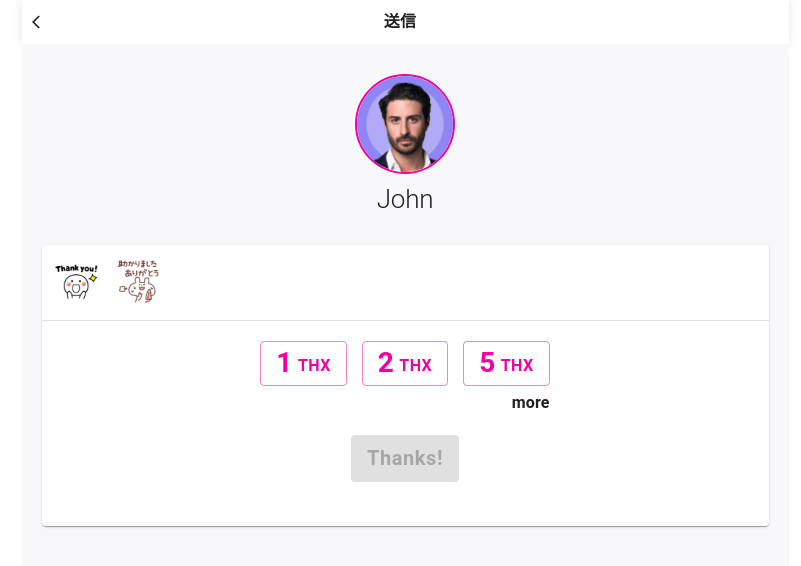
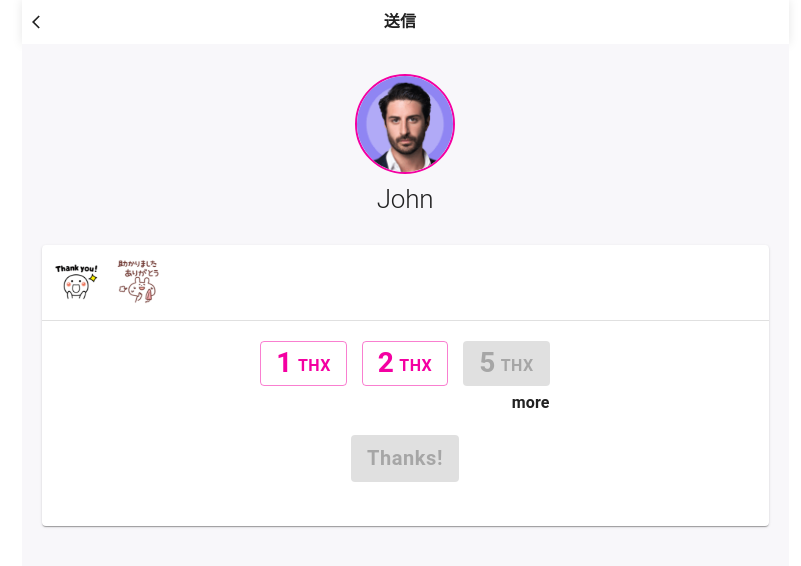
Before and after one commit to thanklet/mock-dapp-prototype, a React (Vite) app: page /app/1/thanks/send/1 in a window 1280 px wide. Shown: the top 566 px of the page, without its empty margins (235-1036 px from the left). Built offline with nearby package versions, Linux system fonts and the light colour scheme.

Commit message:
feat: #8 thanksでボタンのdisableとsliderのmaxを指定する

```diff
--- a/src/features/app/thanks/send/components/send.tsx
+++ b/src/features/app/thanks/send/components/send.tsx
@@ -11,6 +11,8 @@ import { Typography } from "@/components/ui/typography";
 import { Add, Remove } from "@mui/icons-material";
 import { Box, Stack } from "@mui/material";
 import { useState } from "react";
+
+const THANKS = 3;
 
 const EMOJI_DATA = [
   {
@@ -47,14 +49,18 @@ export const Send = () => {
     value: string;
     url: string;
   } | null>(null);
-  const [thanksButtons, setThanksButtons] =
-    useState<
-      {
-        value: string;
-        isSelected: boolean;
-        isDisabled: boolean;
-      }[]
-    >(BUTTON_DATA);
+  const [thanksButtons, setThanksButtons] = useState<
+    {
+      value: string;
+      isSelected: boolean;
+      isDisabled: boolean;
+    }[]
+  >(
+    BUTTON_DATA.map((button) => ({
+      ...button,
+      isDisabled: button.value > THANKS.toString(),
+    })),
+  );
 
   const [anchorEl, setAnchorEl] = useState<HTMLButtonElement | null>(null);
 
@@ -167,7 +173,11 @@ export const Send = () => {
                     {thanksButtons.map((button) => (
                       <Button
                         key={button.value}
-                        variant={button.isSelected ? "contained" : "outlined"}
+                        variant={
+                          button.isSelected || button.isDisabled
+                            ? "contained"
+                            : "outlined"
+                        }
                         color="secondary"
                         sx={{
                           display: "flex",
@@ -176,6 +186,7 @@ export const Send = () => {
                           fontWeight: "bold",
                         }}
                         onClick={() => handleSelectThanksButton(button.value)}
+                        disabled={button.isDisabled}
                       >
                         <Box
                           component={"span"}
@@ -229,7 +240,7 @@ export const Send = () => {
                           value={sliderValue}
                           onChange={handleSliderChange}
                           min={0}
-                          max={300}
+                          max={THANKS}
                           color="success"
                         />
 
```
